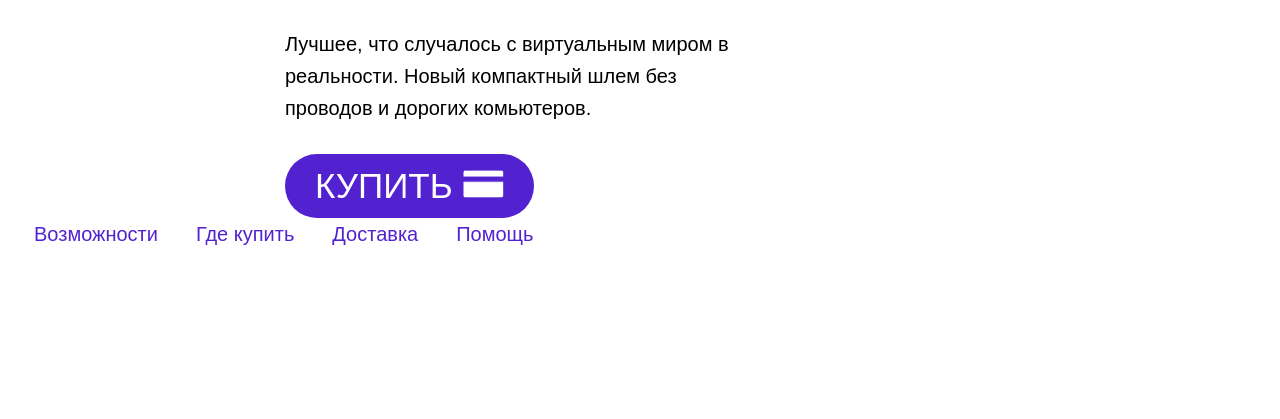
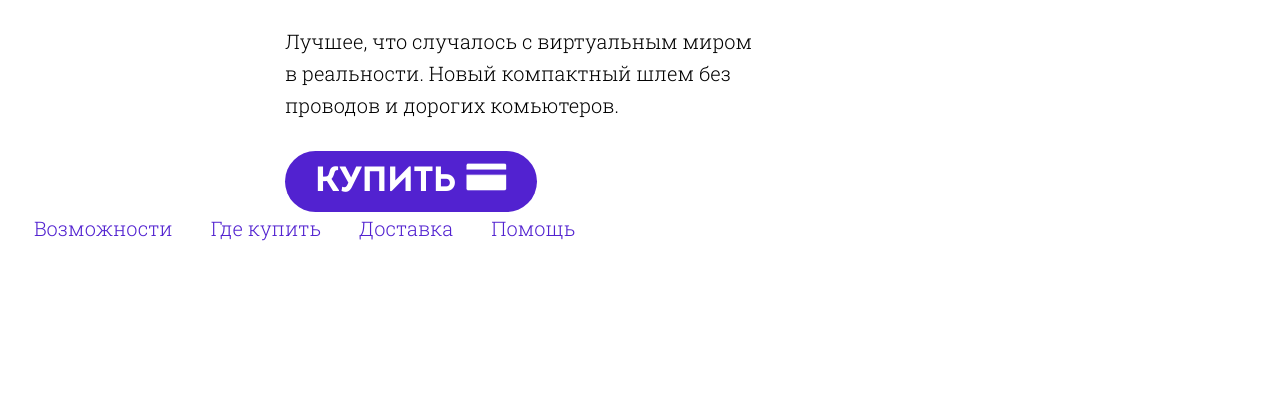
Before and after one commit to VikFe/BEM, a plain HTML site: page index.html in a window 1280 px wide. Shown: the part 381-800 px from the top of the page. Drawn offline with Linux system fonts and the light colour scheme.

Commit message:
Update style.css
reconnecting fonts

```diff
--- a/assets/style/style.css
+++ b/assets/style/style.css
@@ -1,15 +1,14 @@
 @font-face {
     font-weight: 700;
     font-family: "IntroBold";
-    src: local("IntroBold") url(assets/fonts/IntroBold.ttf) format("ttf");
+    src: url(../fonts/IntroBold.ttf);
 }
 
 @font-face {
     font-weight: 300;
     font-family: "RobotoSlab-Light";
-    src: local("RobotoSlab-Light")url(assets/fonts/RobotoSlab-Light.ttf) format("ttf");
+    src: url(../fonts/RobotoSlab-Light.ttf);
 }
-
 html
 body {
     box-sizing: border-box;
```
